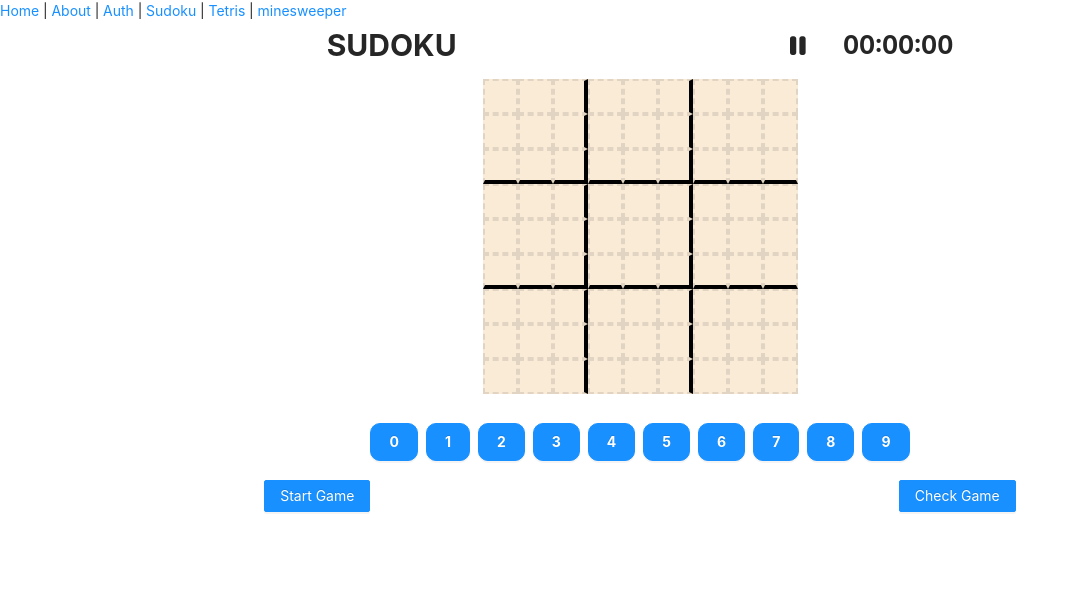
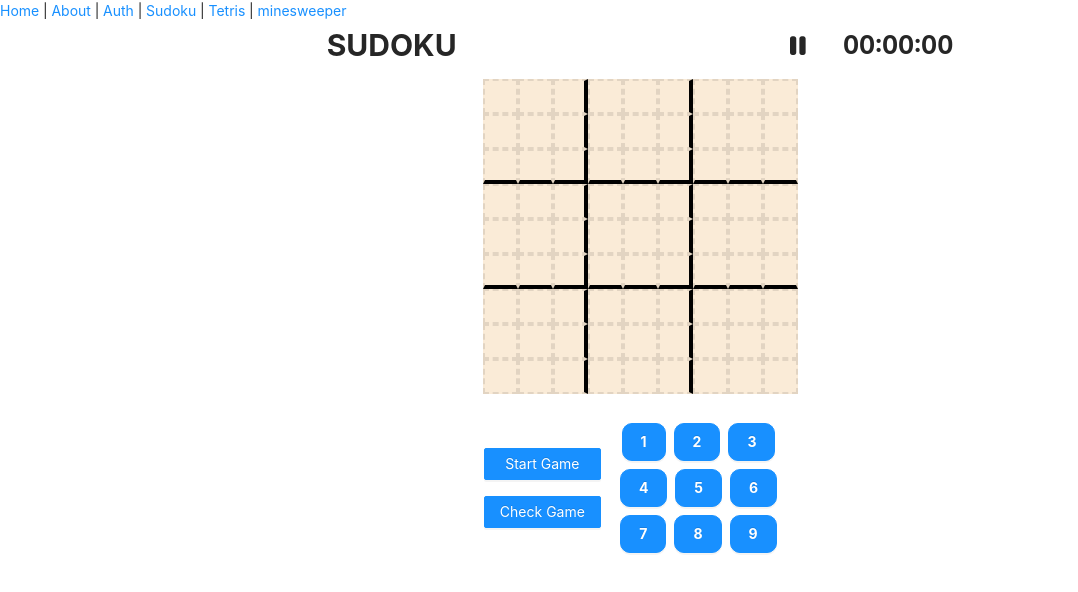
Before and after one commit to Manion-sebastian/waggroup, a Next.js app: page /sudokuTest in a window 1280 px wide. Shown: the top 592 px of the page, without its empty margins (0-1078 px from the left). Built offline with nearby package versions, Linux system fonts and the light colour scheme.

Commit message:
fixed sudoku buttons

```diff
--- a/components/sudoku/controlBar.tsx
+++ b/components/sudoku/controlBar.tsx
@@ -14,16 +14,21 @@
 
   return (
     <div className={styles.controlConstraints}>
-      <Button onClick={handleInput} className={styles.controlButton} type='primary'>0</Button>
+      <div>
         <Button onClick={handleInput} className={styles.controlButton} type='primary'>1</Button>
         <Button onClick={handleInput} className={styles.controlButton} type='primary'>2</Button>
         <Button onClick={handleInput} className={styles.controlButton} type='primary'>3</Button>
+      </div>
+      <div>
         <Button onClick={handleInput} className={styles.controlButton} type='primary'>4</Button>
         <Button onClick={handleInput} className={styles.controlButton} type='primary'>5</Button>
         <Button onClick={handleInput} className={styles.controlButton} type='primary'>6</Button>
+      </div>
+      <div>
         <Button onClick={handleInput} className={styles.controlButton} type='primary'>7</Button>
         <Button onClick={handleInput} className={styles.controlButton} type='primary'>8</Button>
         <Button onClick={handleInput} className={styles.controlButton} type='primary'>9</Button>
+      </div>
     </div>
 
   )
--- a/components/sudoku/sudokuGame.tsx
+++ b/components/sudoku/sudokuGame.tsx
@@ -120,8 +120,10 @@
     <div className={styles.gameConstraints}>
       <StatusBar time={currentTimer} handlePause={handlePauseGame} paused={paused} />
       <Board game={currentPuzzle}  grabInfo={handleGrabObj} />
-      <ControlBar handleInput={handleInput}  />
-      <StartSection gameStarted={handleStartButton()} newGame={handleNewGame} hasGame={hasGame} handleStartGame={handleStartGame} />
+      <div className={styles.boardConstUse}>
+        <StartSection gameStarted={handleStartButton()} newGame={handleNewGame} hasGame={hasGame} handleStartGame={handleStartGame} />
+        <ControlBar handleInput={handleInput}  />
+      </div>
     </div>
   )
 }
--- a/styles/sudoku/Board.module.css
+++ b/styles/sudoku/Board.module.css
@@ -14,6 +14,7 @@
 
 .controlConstraints {
     display: flex;
+    flex-direction: column;
     justify-content: center;
     flex-wrap: wrap;
     padding: 15px;
@@ -23,6 +24,7 @@
 }
 
 .controlButton {
+
     font-weight: bold;
     display: inline-flex;
     border-radius: 10px;
@@ -42,7 +44,21 @@
 }
 
 .controlButtonConstraints {
+    height: 80px;
+    display:flex;
+    flex-direction: column;
+    justify-content: space-between;
 
-    display:flex;
-    justify-content: space-around;
+    /* margin: 10px; */
 }
+
+.boardConstUse {
+    display: flex;
+    flex-direction: row;
+    justify-content: center;
+    align-items: center;
+}
+
+.controlCont {
+
+}
```
Lines whose indentation alone changed are shown as unchanged.
